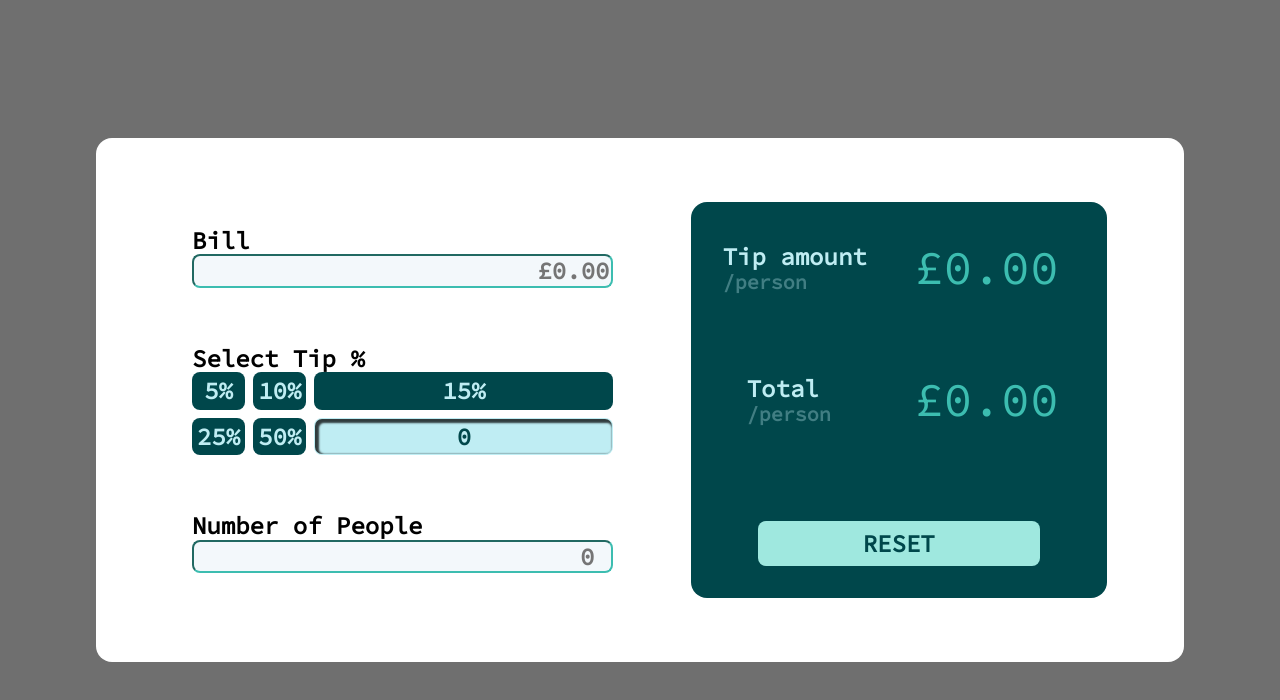
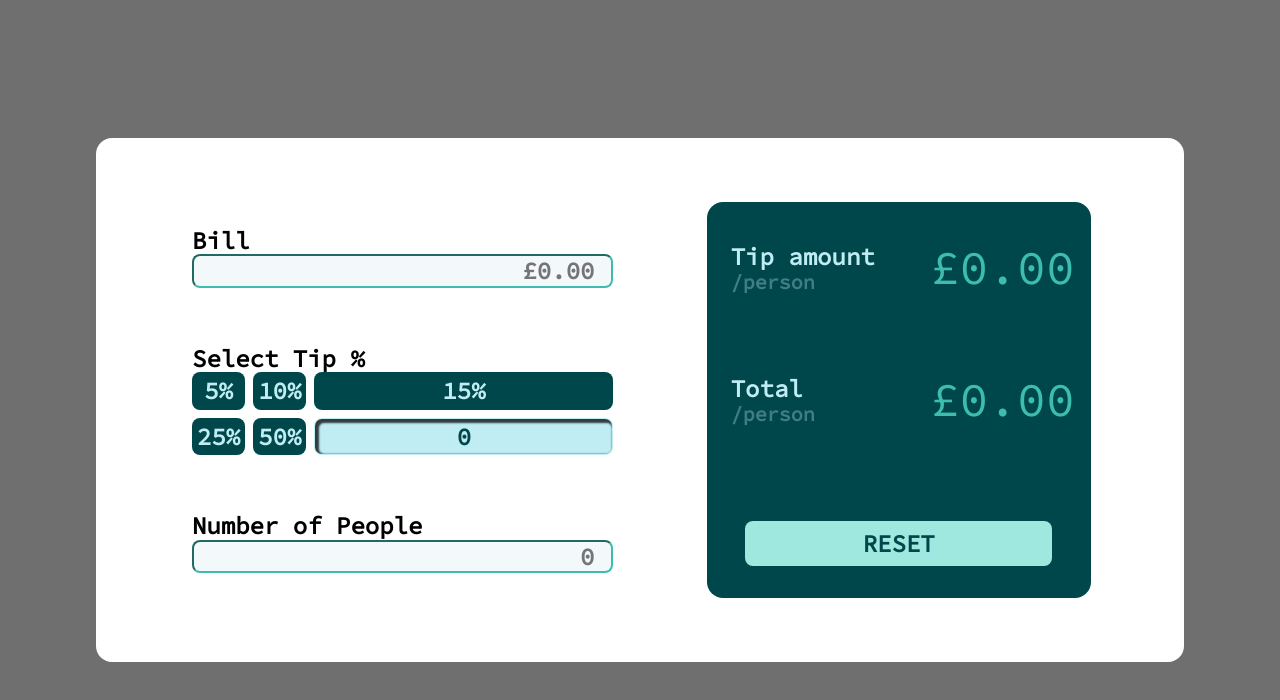
Before and after one commit to ndrj19/tip-splitter, a React (Vite) app in the folder App/: page / in a window 1280 px wide. Shown: the top 700 px of the page. Built offline with nearby package versions, Linux system fonts and the light colour scheme.

Commit message:
minor CSS changes

```diff
--- a/App/src/components/BillAmount/index.jsx
+++ b/App/src/components/BillAmount/index.jsx
@@ -10,7 +10,8 @@ const BillAmount = () => {
       <div className="billamount">
         <p>Bill</p>
         <input
-          type="text"
+          type="number"
+          min="0"
           id="billamount"
           value={billAmount}
           placeholder="£0.00"
--- a/App/src/components/DisplayTip/DisplayTip.css
+++ b/App/src/components/DisplayTip/DisplayTip.css
@@ -1,5 +1,5 @@
 .displaytip {
-  padding: 0 2rem;
+  /* padding: 0 2rem; */
   width: auto;
   display: grid;
   justify-self: center;
@@ -21,7 +21,7 @@
   align-items: flex-start;
   justify-content: center;
   padding: 1rem 0;
-  margin-left: 0 1.5rem;
+  margin: 0 1.5rem;
 }
 
 .tipperperson p {
```
